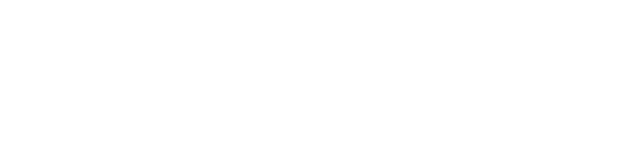
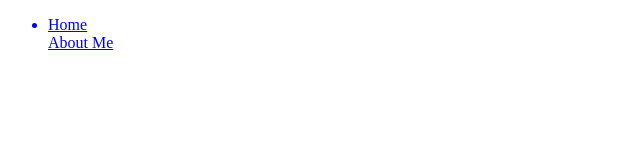
Before and after one commit to CCPS383145/CCPS383145.github.io, a plain HTML site: page index.html in a window 1280 px wide. Shown: the whole page, without its empty margins (0-640 px from the left). Drawn offline with Linux system fonts and the light colour scheme.

Commit message:
Update index.html

```diff
--- a/index.html
+++ b/index.html
@@ -1,4 +1,14 @@
 <!DOCTYPE html>
 <html>
-
+<head>
+  <title>Home Page</title>
+</head>
+<header>
+  <nav>
+    <ul>
+      <a href="./index.html"><li>Home</li></a>
+      <a href="./aboutme.html"<li>About Me</li></a>
+    </ul>
+  </nav>
+</header>
 </html>
```
